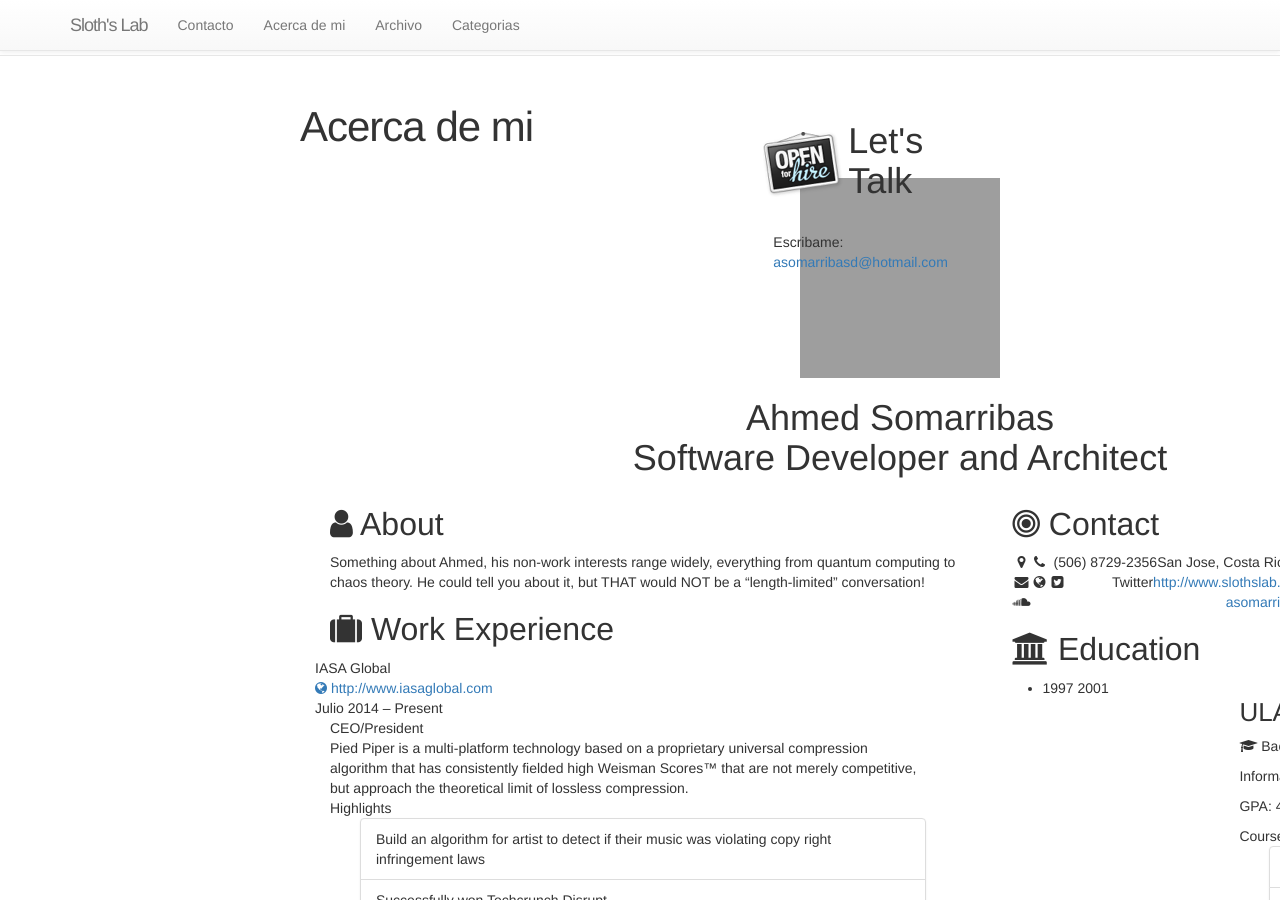
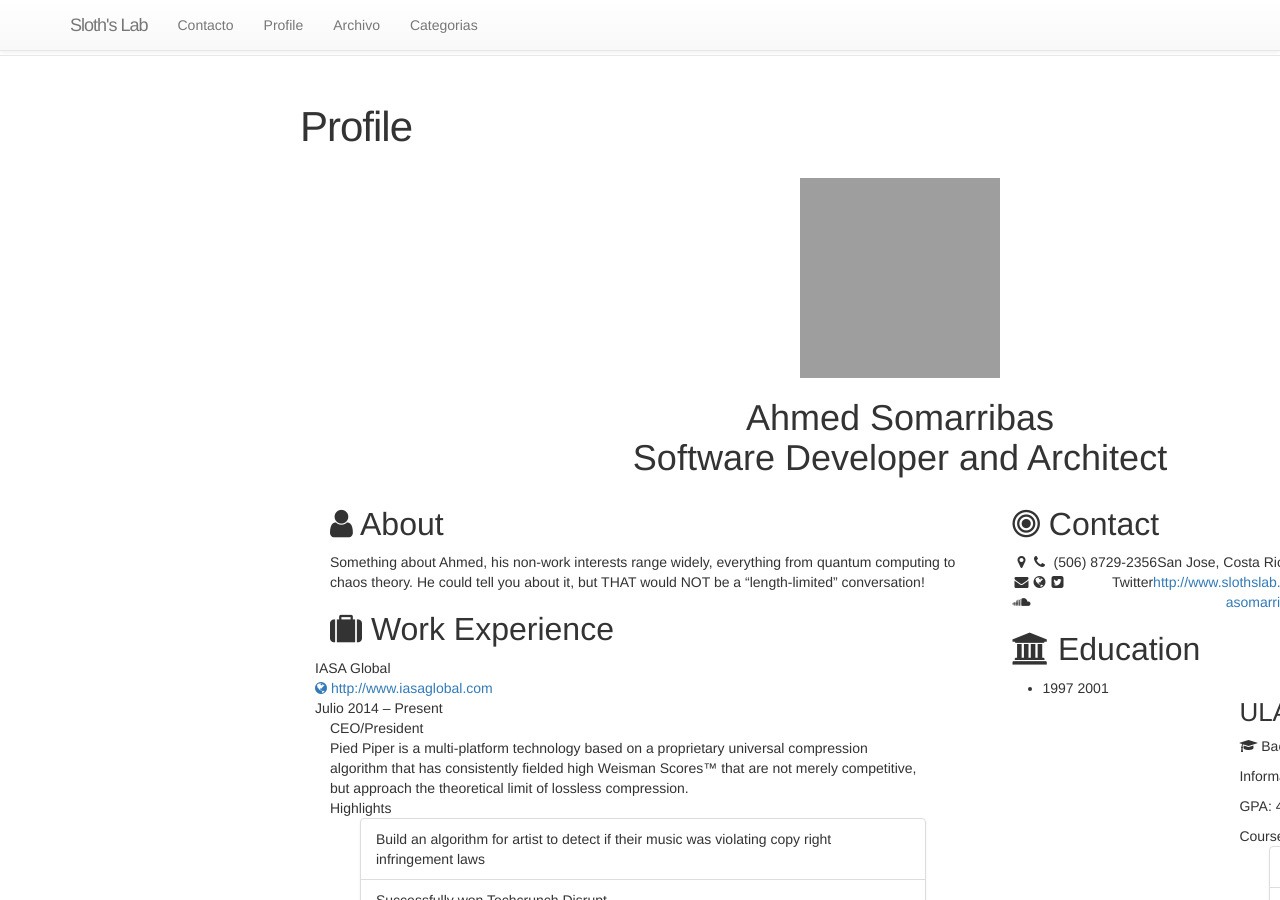
Before and after one commit to asomarribasd/asomarribasd.github.io, a Jekyll site: the page built from acerca.md, in a window 1280 px wide and 900 px high. Built offline with Jekyll 4.4.1, drawn with Linux system fonts in a browser that asks for light colours; nearby versions of some CDN libraries; grey boxes are pictures that could not be loaded.

Commit message:
Changing the profile to remove side bars

```diff
--- /dev/null
+++ b/_layouts/profile.html
@@ -0,0 +1,18 @@
+---
+layout: default
+---
+<div class="row">
+<div class="col-md-8">
+<article class="post">
+
+  <header class="post-header">
+    <h1 class="post-title">{{ page.title }}</h1>
+  </header>
+
+  <div class="post-content container-fluid">
+    {{ content }}
+  </div>
+
+</article>
+</div>
+</div>
--- a/acerca.md
+++ b/acerca.md
@@ -1,6 +1,6 @@
 ---
-layout: page
-title: "Acerca de mi"
+layout: profile
+title: "Profile"
 permalink: /acercade/
 ---
 
```
